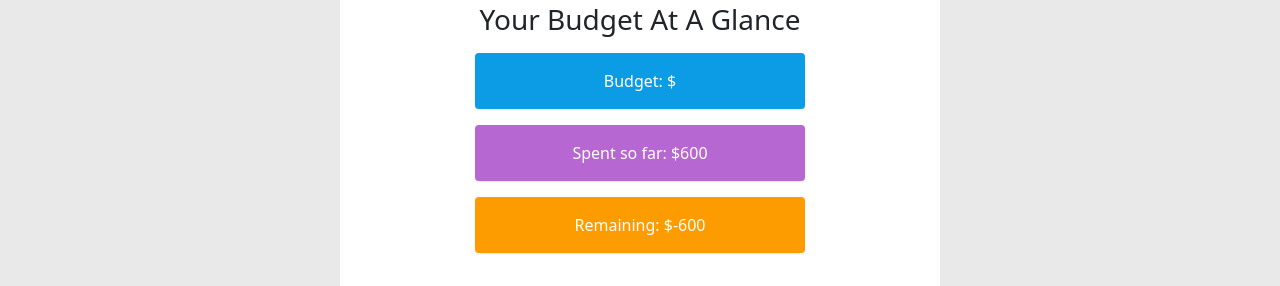
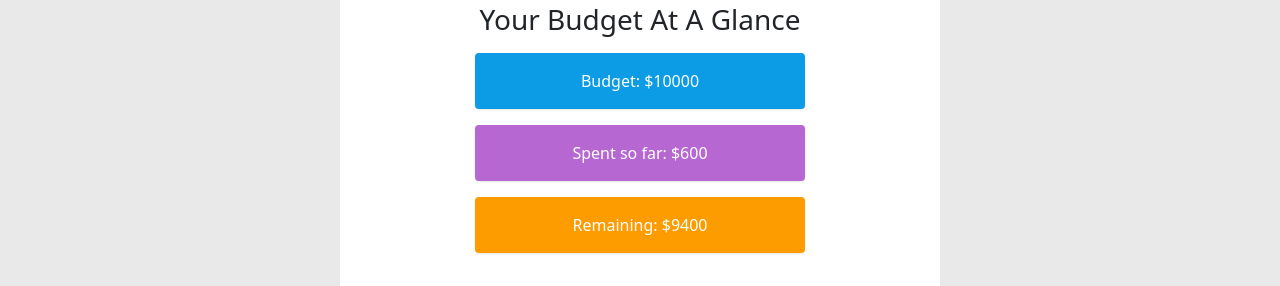
Before and after one commit to livnelson/phase-2-project, a React (Create React App) app in the folder budget/: page / in a window 1280 px wide. Shown: the part 265-551 px from the top of the page. Built offline with nearby package versions, Linux system fonts and the light colour scheme; data requests are answered from the project's data file.

Commit message:
fixed budget

```diff
--- a/budget/src/App.js
+++ b/budget/src/App.js
@@ -12,15 +12,16 @@ import Menu from "./Menu"
 
 const App = () => {
 
-	const [income, setIncome] = useState([])
+	const [monthlyBudget, setMonthlyBudget] = useState("10000")
+	// const [income, setIncome] = useState([])
 
-	useEffect(() => {
-		fetch('http://localhost:8000/expenses')
-		.then((res) => res.json())
-		.then(budgetData => {
-			console.log(budgetData)
-		})
-	},[])
+	// useEffect(() => {
+	// 	fetch('http://localhost:8000/expenses')
+	// 	.then((res) => res.json())
+	// 	.then(budgetData => {
+	// 		console.log(budgetData)
+	// 	})
+	// },[])
 
 	return (
 	  <div>
@@ -34,7 +35,7 @@ const App = () => {
 				<CreateBudget />
 			</Route>
 			<Route  path="/">
-				<Home />
+				<Home monthlyBudget={monthlyBudget} setMonthlyBudget={setMonthlyBudget}/>
 			</Route>
 		</Switch>
 		</AppProvider>
--- a/budget/src/BudgetForm.js
+++ b/budget/src/BudgetForm.js
@@ -3,7 +3,7 @@ import React from 'react'
 const budgetForm = ({monthlyBudget, setMonthlyBudget}) => {
 
     const handleChange = (e) => {
-        console.log(e.target.value)
+        console.log('hi', e.target.value)
         setMonthlyBudget(e.target.value)
     }
     return (
@@ -11,9 +11,9 @@ const budgetForm = ({monthlyBudget, setMonthlyBudget}) => {
             <form>
               <label>
                 Add Montly Income: $
-                <input type="number" style={{ margin: 5 }} required onChange={handleChange} value={monthlyBudget} />
+                <input type="number" style={{ margin: 5 }} required value={monthlyBudget} />
               </label>
-              <input type="submit" value="Submit" />
+              <input onSubmit={handleChange} type="submit" value="Submit" />
             </form>
        </div>
     )
--- a/budget/src/CreateBudget.js
+++ b/budget/src/CreateBudget.js
@@ -1,14 +1,18 @@
-import React from 'react'
+import React, {useState} from 'react'
 import AddExpenseForm from './AddExpenseForm'
 import BudgetForm from './BudgetForm'
+import Remaining from './Remaining'
+import Budget from './Budget'
 
-function CreateBudget() {
+function CreateBudget({monthlyBudget, setMonthlyBudget}) {
+
   return (
     <div className="container">
        <div className='row mt-3'>
                 <div className='col-sm'>
-                    <BudgetForm />
+                    <BudgetForm monthlyBudget={monthlyBudget} setMonthlyBudget={setMonthlyBudget}/>
                     <AddExpenseForm />
+
                 </div>
             </div>
     </div>
--- a/budget/src/Home.js
+++ b/budget/src/Home.js
@@ -2,10 +2,10 @@ import React, {useState} from 'react'
 import Budget from './Budget';
 import Remaining from './Remaining';
 import ExpenseTotal from './ExpenseTotal';
-import BudgetForm from './BudgetForm';
+import CreateBudget from './CreateBudget';
 
-function Home() {
-  const [monthlyBudget, setMonthlyBudget] = useState("")
+function Home({monthlyBudget, setMonthlyBudget}) {
+
 
   return (
     <div className='container'>
@@ -16,13 +16,13 @@ function Home() {
                 <h3>Your Budget At A Glance</h3>
                 <div className='row mt-3'>
                     <div id="budget-col" className='col-sm'>
-                        <Budget monthlyBudget={monthlyBudget} />
+                        <Budget monthlyBudget={monthlyBudget} setMonthlyBudget={setMonthlyBudget}/>
                     </div>
                     <div id="expense-col"className='col-sm'>
                         <ExpenseTotal />
                     </div>
                     <div id="remaining-col"className='col-sm'>
-                        <Remaining monthlyBudget={monthlyBudget}/>
+                        <Remaining monthlyBudget={monthlyBudget} setMonthlyBudget={setMonthlyBudget}/>
                     </div>
                 </div>
             </div>
```
